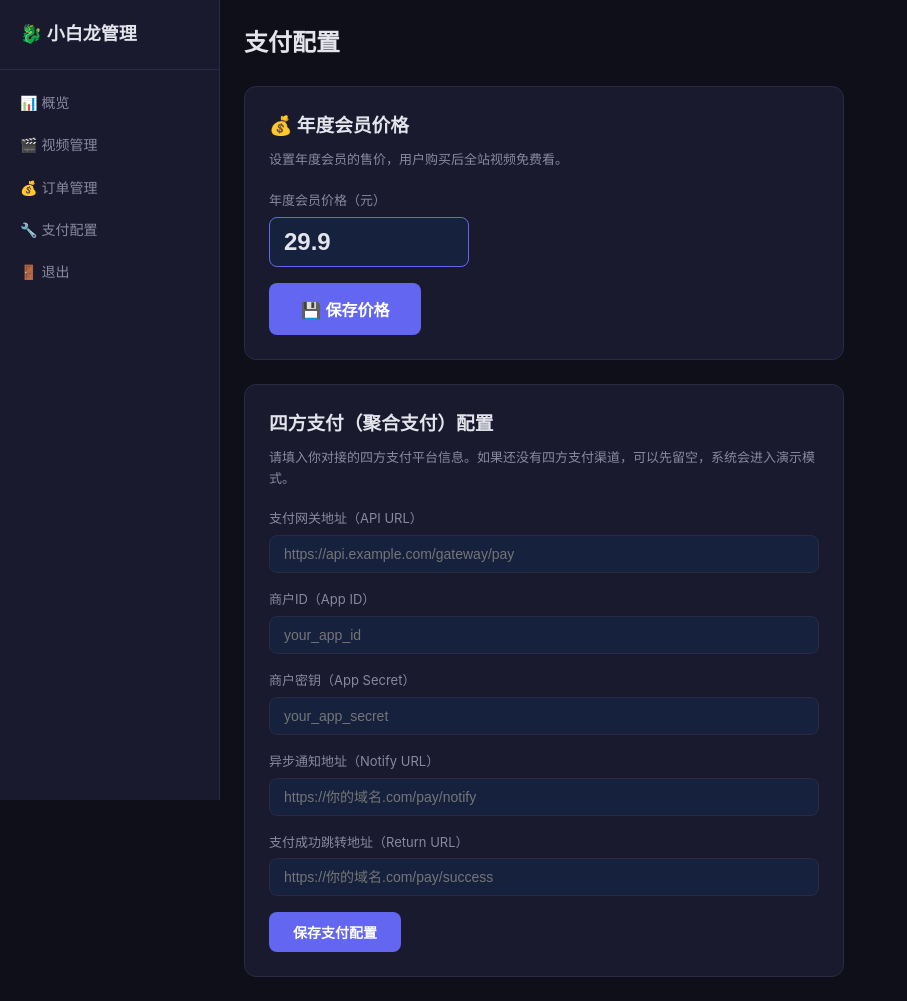
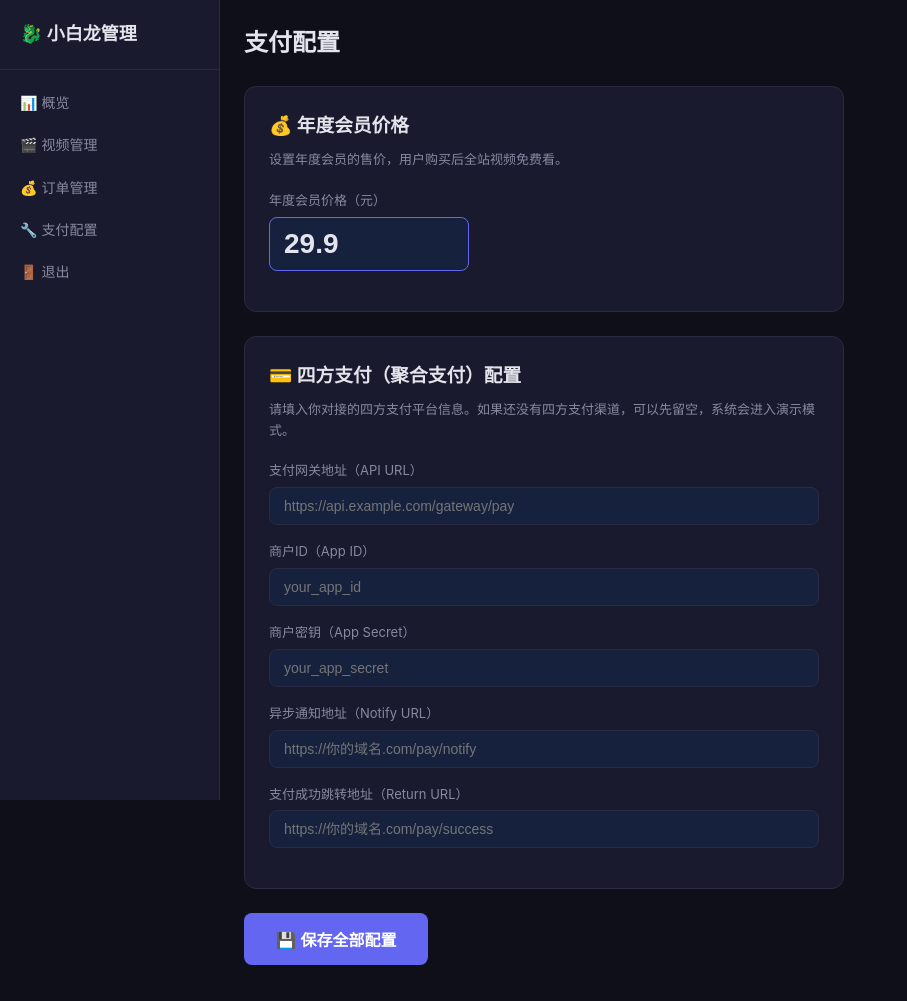
Before and after one commit to teddywater82/wanzhan-vod, a Flask app: page /admin/pay_config in a window 1280 px wide. Shown: the whole page, without its empty margins (0-907 px from the left). After the commit the page ends 965 px from the top, so only its background shows below. Run offline with Flask 3, Linux system fonts and the light colour scheme; the visitor is signed in with stand-in values (Sample User, id 1); data that the repository does not hold is empty.

Commit message:
修复：保存会员价格时无反应的问题
- 合并支付配置页为一个表单，一次提交全部配置
- 支付配置只在有API URL时才会写入，避免空值覆盖已有配置
- 价格改完后前台同步显示

```diff
--- a/app.py
+++ b/app.py
@@ -766,27 +766,35 @@ def admin_pay_config():
     if request.method == 'POST':
         conn = get_db()
         try:
-            # 四方支付配置
-            config = {
-                "api_url": request.form.get('api_url', ''),
-                "app_id": request.form.get('app_id', ''),
-                "app_secret": request.form.get('app_secret', ''),
-                "notify_url": request.form.get('notify_url', ''),
-                "return_url": request.form.get('return_url', '')
-            }
-            existing = conn.execute("SELECT id FROM pay_config WHERE name='fourth_pay'").fetchone()
-            if existing:
-                conn.execute("UPDATE pay_config SET config=?, enabled=1 WHERE name='fourth_pay'", (json.dumps(config),))
-            else:
-                conn.execute("INSERT INTO pay_config (name, config, enabled) VALUES ('fourth_pay', ?, 1)", (json.dumps(config),))
-
-            # 年度会员价格（复用同一连接，避免锁冲突）
+            # 年度会员价格
             membership_price = request.form.get('membership_price', '29.9')
             row = conn.execute("SELECT id FROM system_settings WHERE key='membership_price'").fetchone()
             if row:
                 conn.execute("UPDATE system_settings SET value=? WHERE key='membership_price'", (str(membership_price),))
             else:
                 conn.execute("INSERT INTO system_settings (key, value) VALUES ('membership_price', ?)", (str(membership_price),))
+
+            # 四方支付配置（只用非空字段覆盖）
+            api_url = request.form.get('api_url', '').strip()
+            app_id = request.form.get('app_id', '').strip()
+            app_secret = request.form.get('app_secret', '').strip()
+            notify_url = request.form.get('notify_url', '').strip()
+            return_url = request.form.get('return_url', '').strip()
+
+            if api_url or conn.execute("SELECT id FROM pay_config WHERE name='fourth_pay'").fetchone() is None:
+                # 有新的API URL或者还没有配置 → 写入/更新
+                config = {
+                    "api_url": api_url,
+                    "app_id": app_id,
+                    "app_secret": app_secret,
+                    "notify_url": notify_url,
+                    "return_url": return_url
+                }
+                existing = conn.execute("SELECT id FROM pay_config WHERE name='fourth_pay'").fetchone()
+                if existing:
+                    conn.execute("UPDATE pay_config SET config=?, enabled=1 WHERE name='fourth_pay'", (json.dumps(config),))
+                else:
+                    conn.execute("INSERT INTO pay_config (name, config, enabled) VALUES ('fourth_pay', ?, 1)", (json.dumps(config),))
 
             conn.commit()
         except Exception as e:
--- a/templates/admin_pay.html
+++ b/templates/admin_pay.html
@@ -5,23 +5,21 @@
     <h1>支付配置</h1>
 </div>
 
+<form method="post" id="payConfigForm">
+
 <div class="config-card" style="margin-bottom:24px;">
     <h3>💰 年度会员价格</h3>
     <p class="config-tip">设置年度会员的售价，用户购买后全站视频免费看。</p>
-    <form method="post">
     <div class="form-group">
         <label>年度会员价格（元）</label>
-            <input type="number" name="membership_price" value="{{ membership_price }}" step="0.01" min="0.01" style="font-size:24px;font-weight:700;width:200px;border-color:var(--admin-primary);">
+        <input type="number" name="membership_price" value="{{ membership_price }}" step="0.01" min="0.01" style="font-size:28px;font-weight:700;width:200px;border-color:var(--admin-primary);">
     </div>
-        <button type="submit" class="btn btn-primary btn-lg">💾 保存价格</button>
-    </form>
 </div>
 
-<div class="config-card">
-    <h3>四方支付（聚合支付）配置</h3>
+<div class="config-card" style="margin-bottom:24px;">
+    <h3>💳 四方支付（聚合支付）配置</h3>
     <p class="config-tip">请填入你对接的四方支付平台信息。如果还没有四方支付渠道，可以先留空，系统会进入演示模式。</p>
 
-    <form method="post">
     <div class="form-group">
         <label>支付网关地址（API URL）</label>
         <input type="text" name="api_url" value="{{ config.api_url }}" placeholder="https://api.example.com/gateway/pay">
@@ -42,8 +40,12 @@
         <label>支付成功跳转地址（Return URL）</label>
         <input type="text" name="return_url" value="{{ config.return_url }}" placeholder="https://你的域名.com/pay/success">
     </div>
-        <button type="submit" class="btn btn-primary">保存支付配置</button>
-    </form>
 </div>
 
+<div class="form-actions">
+    <button type="submit" class="btn btn-primary btn-lg">💾 保存全部配置</button>
+</div>
+
+</form>
+
 {% endblock %}
```
Lines whose indentation alone changed are shown as unchanged.
